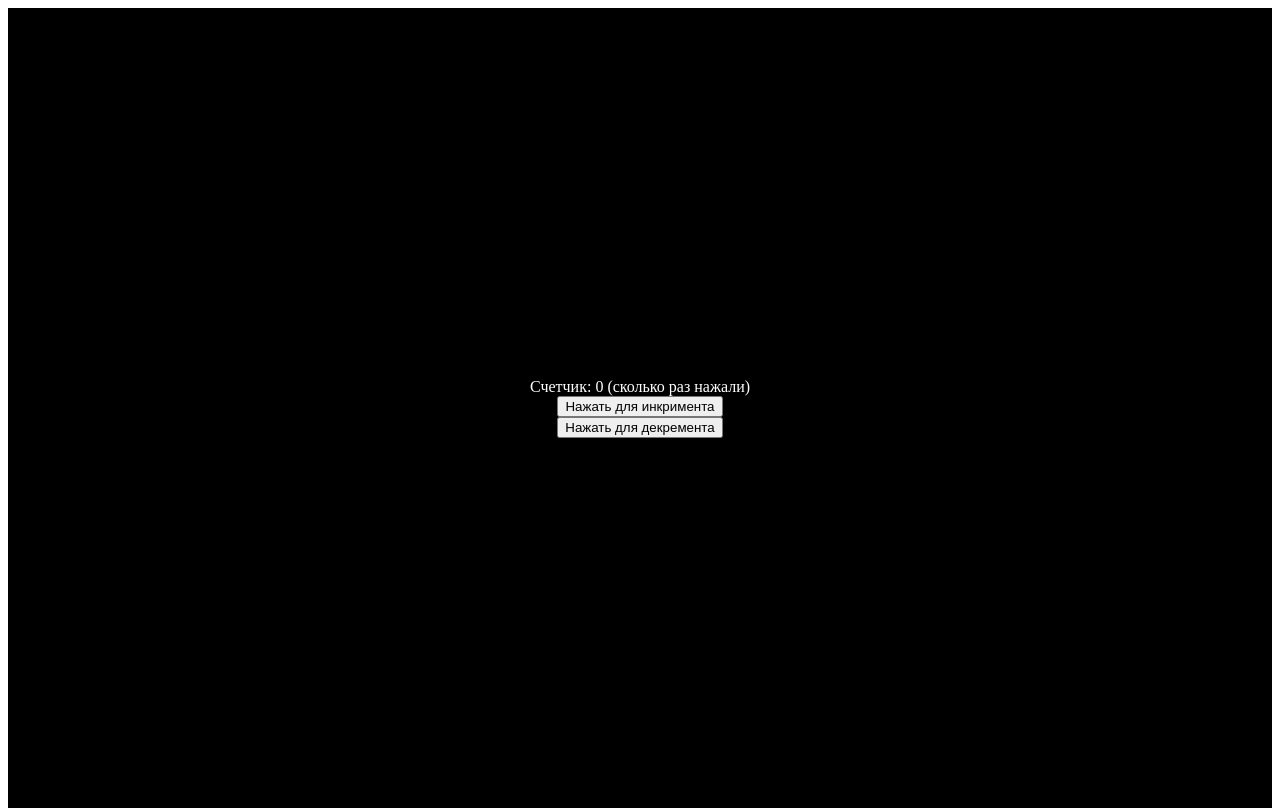
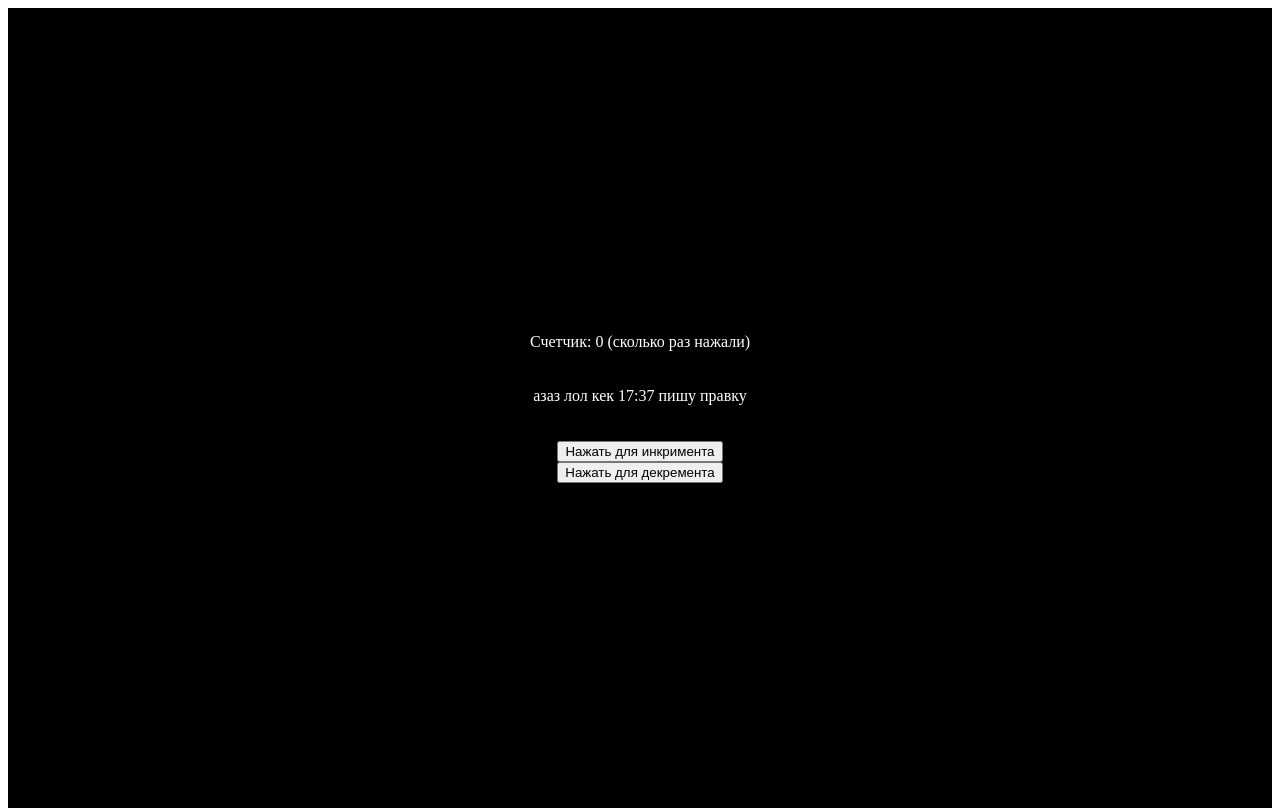
Before and after one commit to ElmirKuba/invest-helper-react-vite-pwa, a React (Vite) app: page / in a window 1280 px wide. Built offline with nearby package versions, Linux system fonts and the light colour scheme; no server answers.

Commit message:
pwa: тестирование 16

```diff
--- a/src/App.tsx
+++ b/src/App.tsx
@@ -8,6 +8,11 @@ function App() {
   return (
     <div className="App">
       <div>Счетчик: {count} (сколько раз нажали)</div>
+      <br />
+      <br />
+      <div>азаз лол кек 17:37 пишу правку</div>
+      <br />
+      <br />
       <button
         onClick={() => {
           setCount(count + 1);
```
